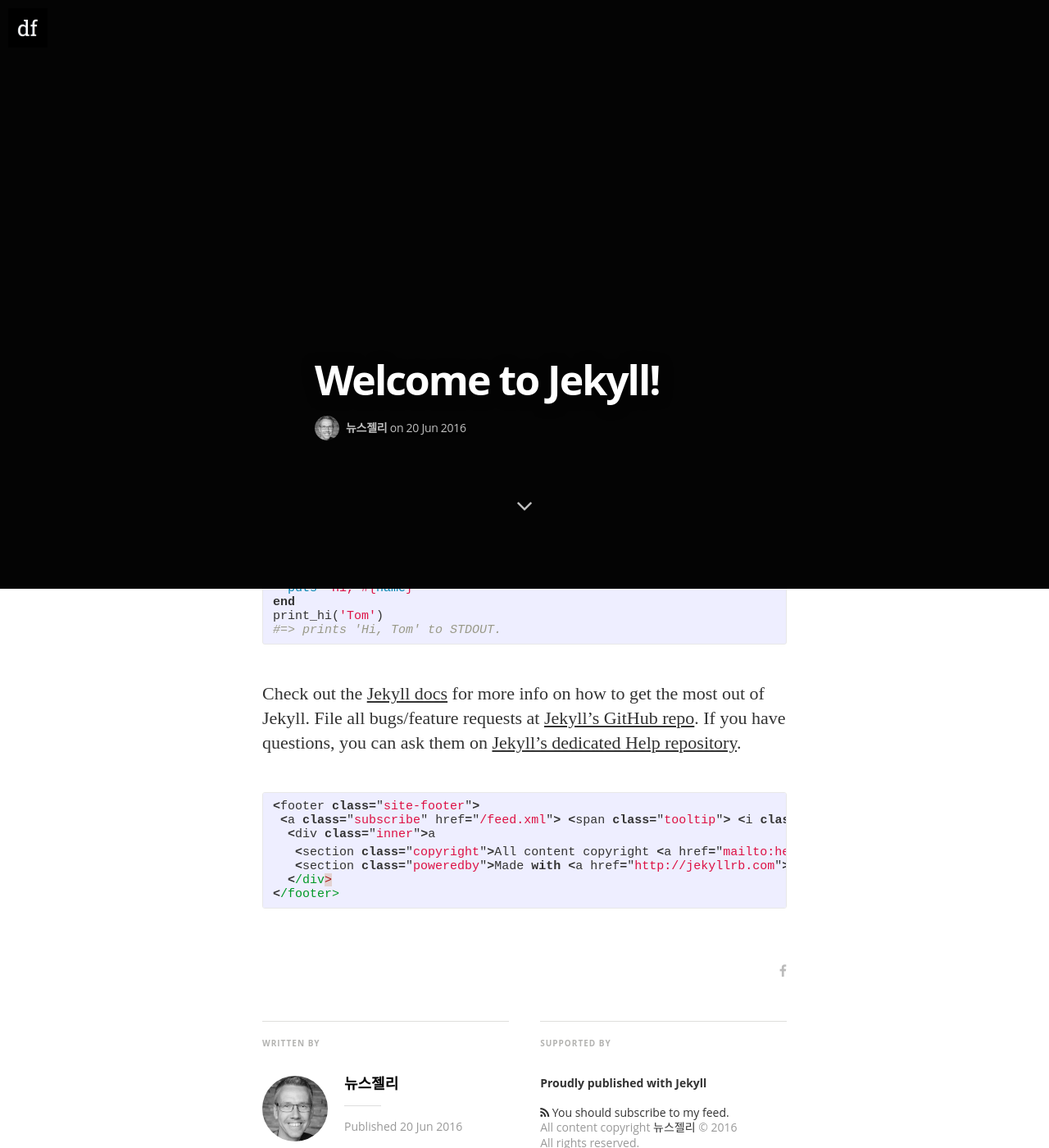
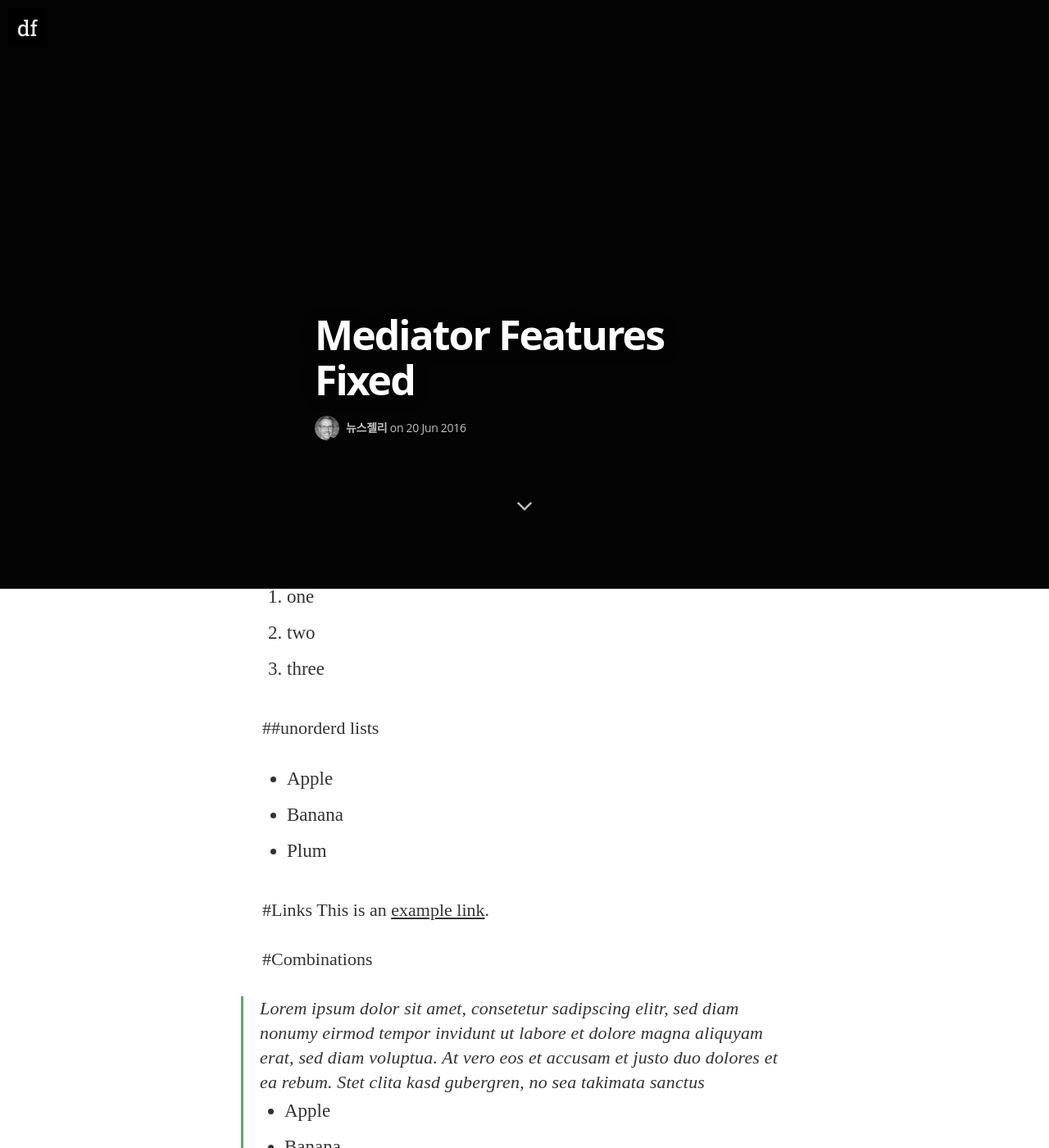
Before and after one commit to NewsJelly/blog-contents, a Jekyll site: the page built from _posts/2016-06-20-injell.markdown, in a window 1280 px wide and 1400 px high, scrolled down 682 px. Shown: the whole window at 82% size. Built offline with Jekyll 4.4.1, drawn with Linux system fonts in a browser that asks for light colours; nearby versions of some CDN libraries; some web fonts are replaced.

Commit message:
Update 2016-06-20-injell.markdown

```diff
--- a/_posts/2016-06-20-injell.markdown
+++ b/_posts/2016-06-20-injell.markdown
@@ -1,39 +1,40 @@
 ---
 layout: post
-title:  "Welcome to Jekyll!"
-date:   2016-06-20 18:38:25
-categories: jekyll update
+title:  "Mediator Features Fixed"
+date:   2016-06-20 17:46:25
+categories: mediator feature
 tags: featured
-image: /assets/article_images/2014-08-29-welcome-to-jekyll/desktop.jpg
+image: /assets/article_images/2014-11-30-mediator_features/night-track.JPG
+image2: /assets/article_images/2014-11-30-mediator_features/night-track-mobile.JPG
 ---
-You’ll find this post in your `_posts` directory. Go ahead and edit it and re-build the site to see your changes. You can rebuild the site in many different ways, but the most common way is to run `jekyll serve --watch`, which launches a web server and auto-regenerates your site when a file is updated.
+#Mediator Formats and CSS features
 
-To add new posts, simply add a file in the `_posts` directory that follows the convention `YYYY-MM-DD-name-of-post.ext` and includes the necessary front matter. Take a look at the source for this post to get an idea about how it works.
+Examples for different formats and css features
 
-Jekyll also offers powerful support for code snippets:
+#Header Formats
+#Header1
+##Header2
 
-{% highlight ruby %}
-def print_hi(name)
-  puts "Hi, #{name}"
-end
-print_hi('Tom')
-#=> prints 'Hi, Tom' to STDOUT.
-{% endhighlight %}
+#Blockquotes
+>Lorem ipsum dolor sit amet, consetetur sadipscing elitr, sed diam nonumy eirmod tempor invidunt ut labore et dolore magna aliquyam erat, sed diam voluptua. At vero eos et accusam et justo duo dolores et ea rebum. Stet clita kasd gubergren, no sea takimata sanctus
 
-Check out the [Jekyll docs][jekyll] for more info on how to get the most out of Jekyll. File all bugs/feature requests at [Jekyll’s GitHub repo][jekyll-gh]. If you have questions, you can ask them on [Jekyll’s dedicated Help repository][jekyll-help].
+#Lists
+##orderd lists
+1. one
+2. two
+3. three
 
-{% highlight js %}
+##unorderd lists
+- Apple
+- Banana
+- Plum
 
-<footer class="site-footer">
- <a class="subscribe" href="{{ "/feed.xml" | prepend: site.baseurl }}"> <span class="tooltip"> <i class="fa fa-rss"></i> Subscribe!</span></a>
-  <div class="inner">a
-   <section class="copyright">All content copyright <a href="mailto:{{ site.email}}">{{ site.name }}</a> &copy; {{ site.time | date: '%Y' }} &bull; All rights reserved.</section>
-   <section class="poweredby">Made with <a href="http://jekyllrb.com"> Jekyll</a></section>
-  </div>
-</footer>
-{% endhighlight %}
+#Links
+This is an [example link](http://example.com/ "With a Title").
 
-
-[jekyll]:      http://jekyllrb.com
-[jekyll-gh]:   https://github.com/jekyll/jekyll
-[jekyll-help]: https://github.com/jekyll/jekyll-help
+#Combinations
+>Lorem ipsum dolor sit amet, consetetur sadipscing elitr, sed diam nonumy eirmod tempor invidunt ut labore et dolore magna aliquyam erat, sed diam voluptua. At vero eos et accusam et justo duo dolores et ea rebum. Stet clita kasd gubergren, no sea takimata sanctus
+>
+> - Apple
+> - Banana
+> - Plum
```
